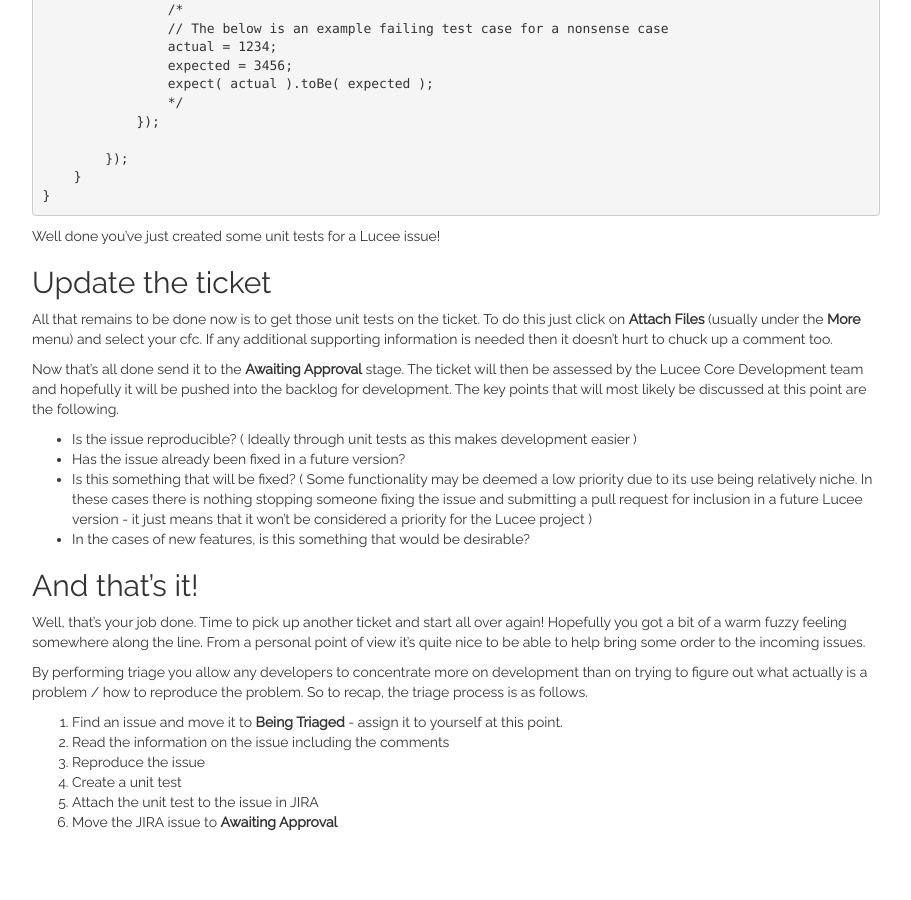
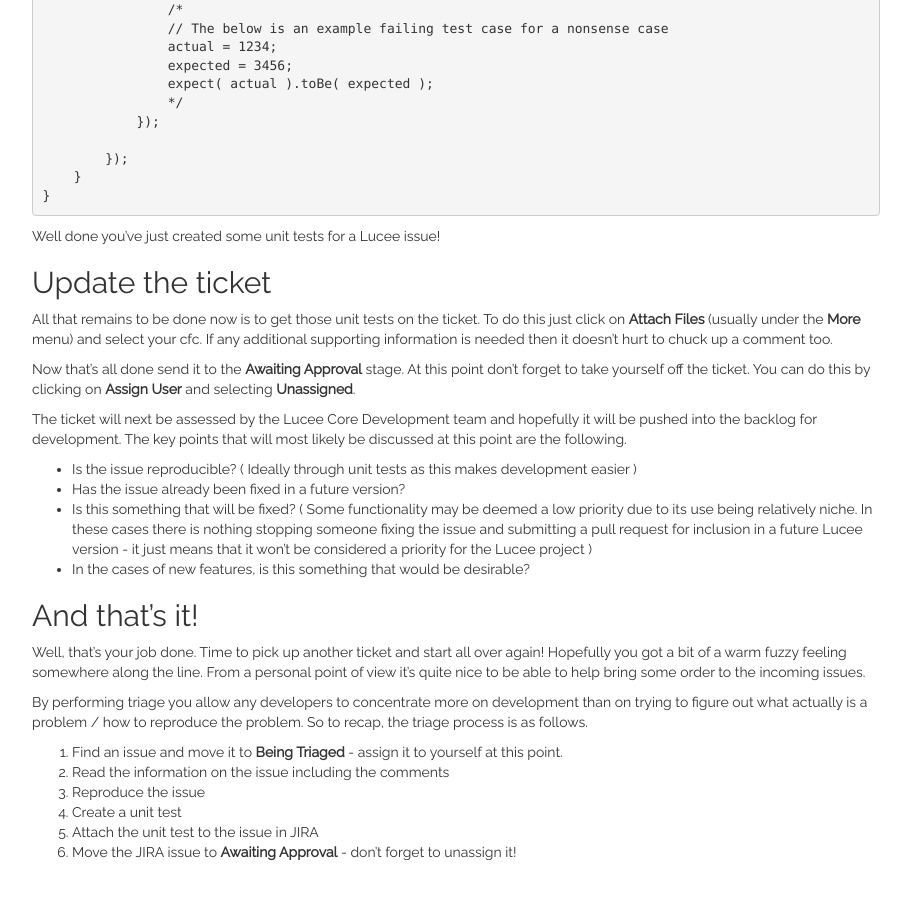
Before and after one commit to SimonHooker/simonhooker.github.io, a Jekyll site: the page built from _posts/2015-05-10-triaging-lucee-issues-in-jira.md, in a window 1280 px wide and 900 px high, scrolled down 2168 px. Shown: the whole window, without its empty margins (38-949 px from the left). Built offline with Jekyll 4.4.1, drawn with Linux system fonts in a browser that asks for light colours; nearby versions of some CDN libraries; comment, search, counter and statistics services are not loaded; before the commit the page ends 3038 px from its top, so only the background shows below that.

Commit message:
Adding a note to unassign

```diff
--- a/_posts/2015-05-10-triaging-lucee-issues-in-jira.md
+++ b/_posts/2015-05-10-triaging-lucee-issues-in-jira.md
@@ -110,7 +110,9 @@
 
 All that remains to be done now is to get those unit tests on the ticket.  To do this just click on **Attach Files** (usually under the **More** menu) and select your cfc.  If any additional supporting information is needed then it doesn't hurt to chuck up a comment too.
 
-Now that's all done send it to the **Awaiting Approval** stage.  The ticket will then be assessed by the Lucee Core Development team and hopefully it will be pushed into the backlog for development.  The key points that will most likely be discussed at this point are the following.
+Now that's all done send it to the **Awaiting Approval** stage.  At this point don't forget to take yourself off the ticket.  You can do this by clicking on **Assign User** and selecting **Unassigned**.
+
+The ticket will next be assessed by the Lucee Core Development team and hopefully it will be pushed into the backlog for development.  The key points that will most likely be discussed at this point are the following.
 
 - Is the issue reproducible? ( Ideally through unit tests as this makes development easier )
 - Has the issue already been fixed in a future version?
@@ -128,4 +130,4 @@
 3. Reproduce the issue
 4. Create a unit test
 5. Attach the unit test to the issue in JIRA
-6. Move the JIRA issue to **Awaiting Approval**
+6. Move the JIRA issue to **Awaiting Approval** - don't forget to unassign it!
```
